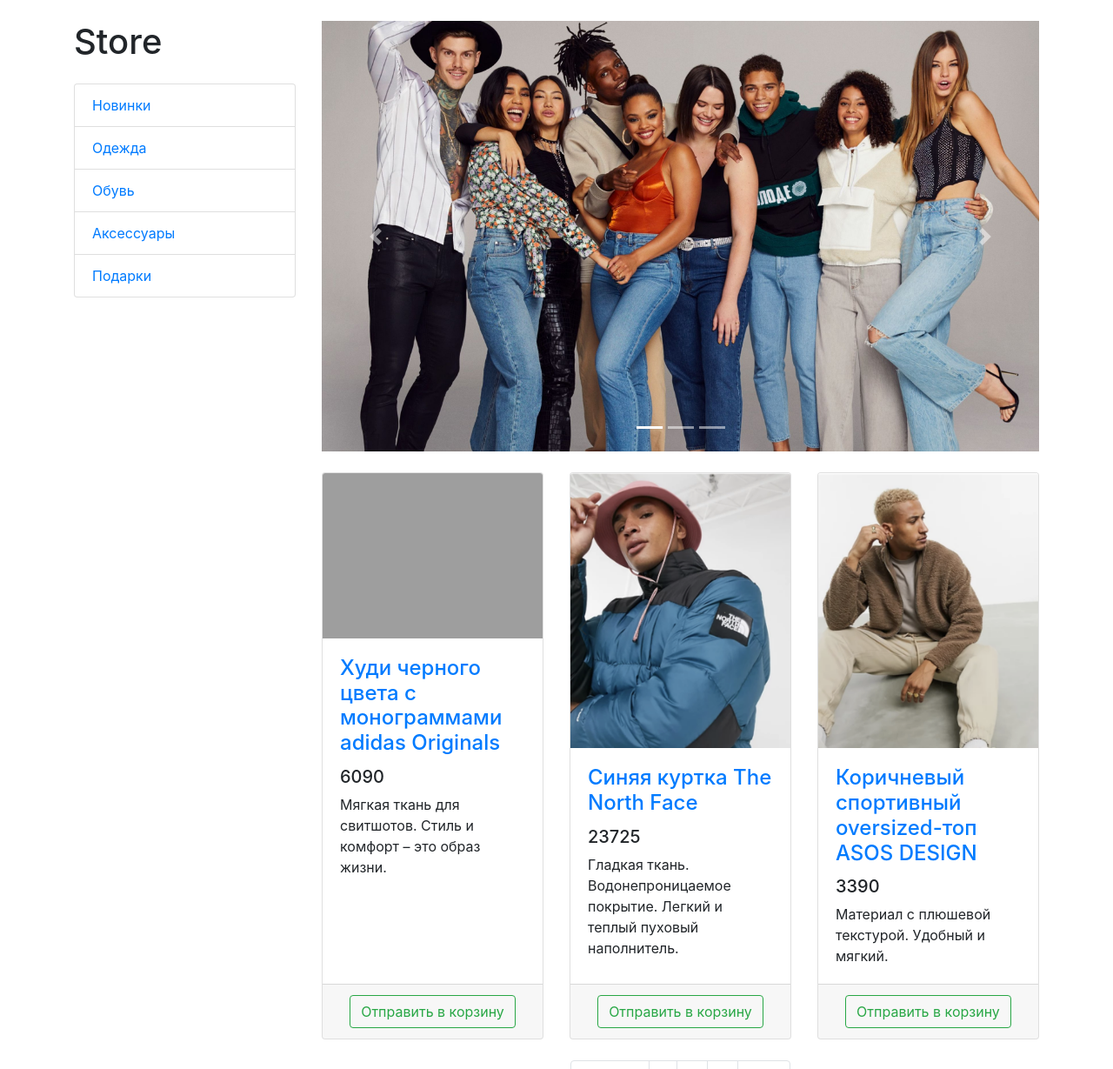
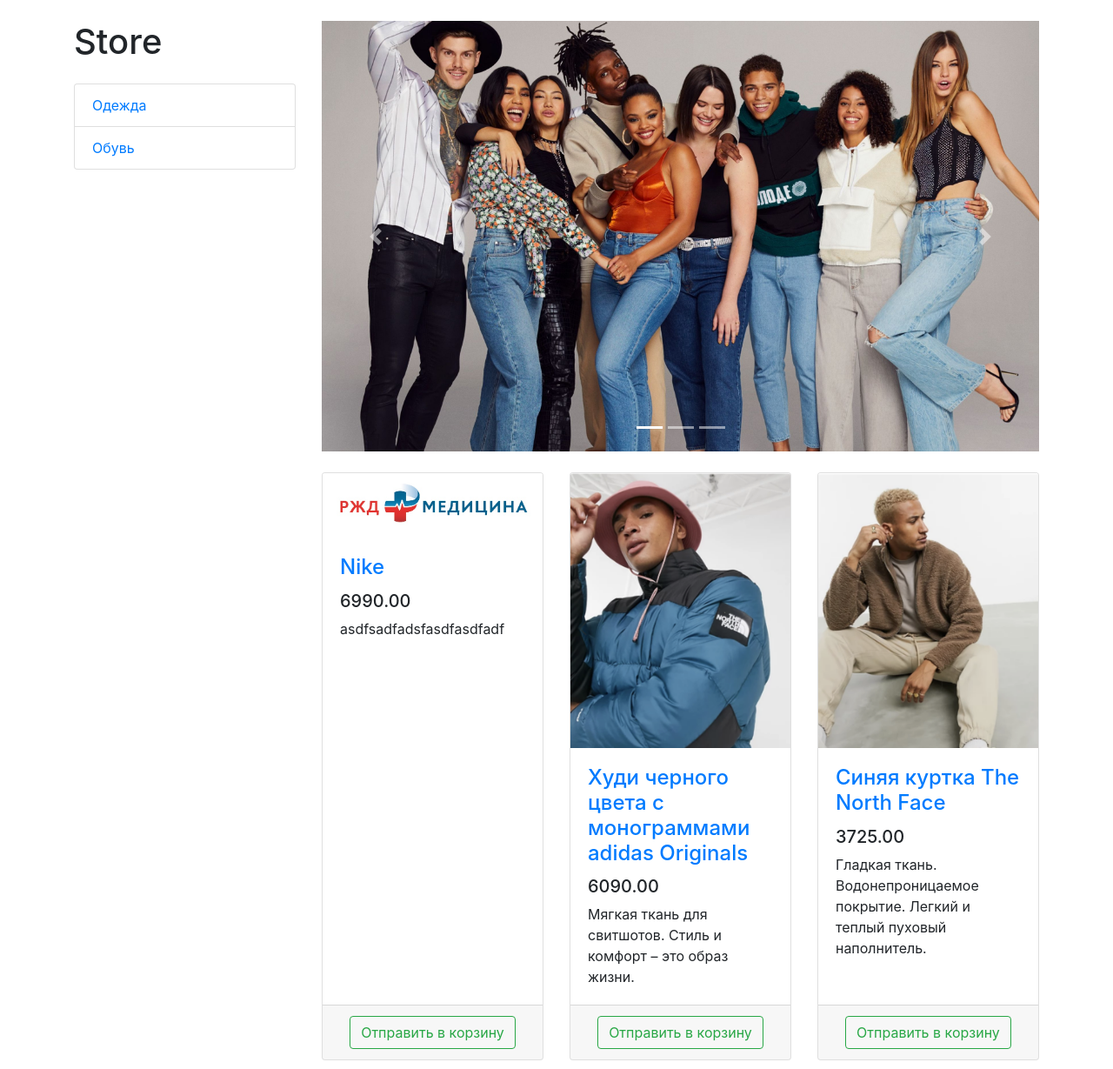
Before and after one commit to sandzhibarg/store-server, a Django app: page /products/ in a window 1280 px wide. Shown: the part 56-1285 px from the top of the page at 87% size. Run offline with Django 4.2, Linux system fonts and the light colour scheme; data comes from the database, SQL or seed files in the repository; both versions use the stored data as it was after the commit; some libraries are stand-ins or nearby versions; grey boxes are pictures that could not be loaded.

Commit message:
added models function on views.py

```diff
--- a/products/templates/products/products.html
+++ b/products/templates/products/products.html
@@ -16,11 +16,9 @@
 
           <h1 class="my-4">Store</h1>
           <div class="list-group">
-              <a href="#" class="list-group-item">Новинки</a>
-              <a href="#" class="list-group-item">Одежда</a>
-              <a href="#" class="list-group-item">Обувь</a>
-              <a href="#" class="list-group-item">Аксессуары</a>
-              <a href="#" class="list-group-item">Подарки</a>
+            {% for category in categories %}
+              <a href="#" class="list-group-item">{{ category.name }}</a>
+            {% endfor %}
           </div>
 
       </div>
--- a/products/views.py
+++ b/products/views.py
@@ -1,4 +1,5 @@
 from django.shortcuts import render
+from products.models import ProductCategory, Product
 
 # Create your views here.
 # создание функций/представлений/контроллеров для отображения наших шаблонов
@@ -11,25 +12,7 @@
 def products(request):
     context = {
         'title': 'Store - Каталог',
-        'products': [
-            {
-            'image': "/static/vendor/img/products/Adidas-hoodie.png",
-            'name': 'Худи черного цвета с монограммами adidas Originals',
-            'price': 6090,
-            'description': 'Мягкая ткань для свитшотов. Стиль и комфорт – это образ жизни.'
-            },
-            {
-            'image': "/static/vendor/img/products/Blue-jacket-The-North-Face.png",
-            'name': 'Синяя куртка The North Face',
-            'price': 23725,
-            'description': 'Гладкая ткань. Водонепроницаемое покрытие. Легкий и теплый пуховый наполнитель.'
-            },
-            {
-            'image': "/static/vendor/img/products/Brown-sports-oversized-top-ASOS-DESIGN.png",
-            'name': 'Коричневый спортивный oversized-топ ASOS DESIGN',
-            'price': 3390,
-            'description': 'Материал с плюшевой текстурой. Удобный и мягкий.'
-            },
-        ]
+        'products': Product.objects.all(),
+        'categories': ProductCategory.objects.all(),
     }
     return render(request, 'products/products.html', context)
```
Also changed, not shown: db.sqlite3, products_images/Adidas-hoodie.png (added), products_images/Blue-jacket-The-North-Face.png (added), products_images/Brown-sports-oversized-top-ASOS-DESIGN.png (added).
